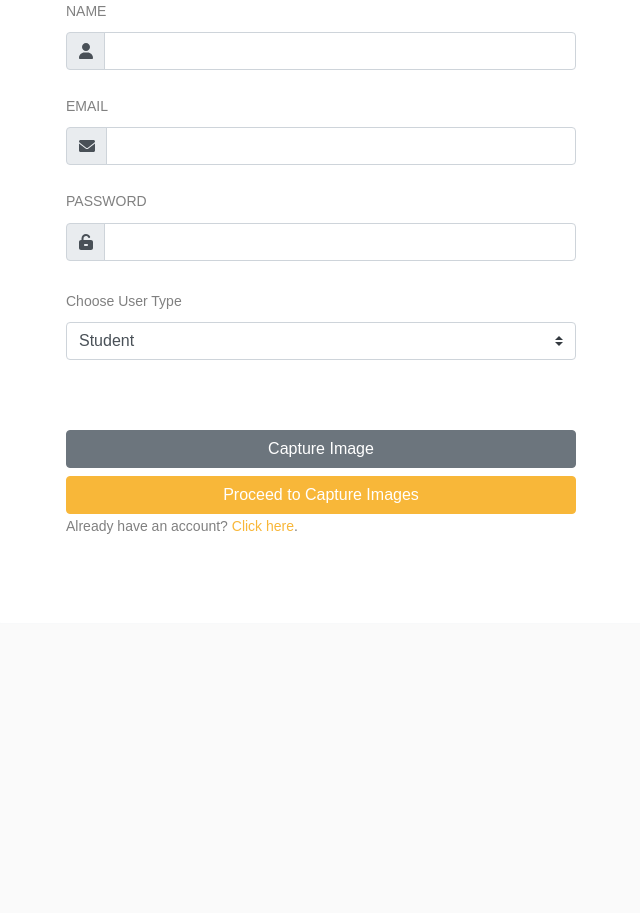
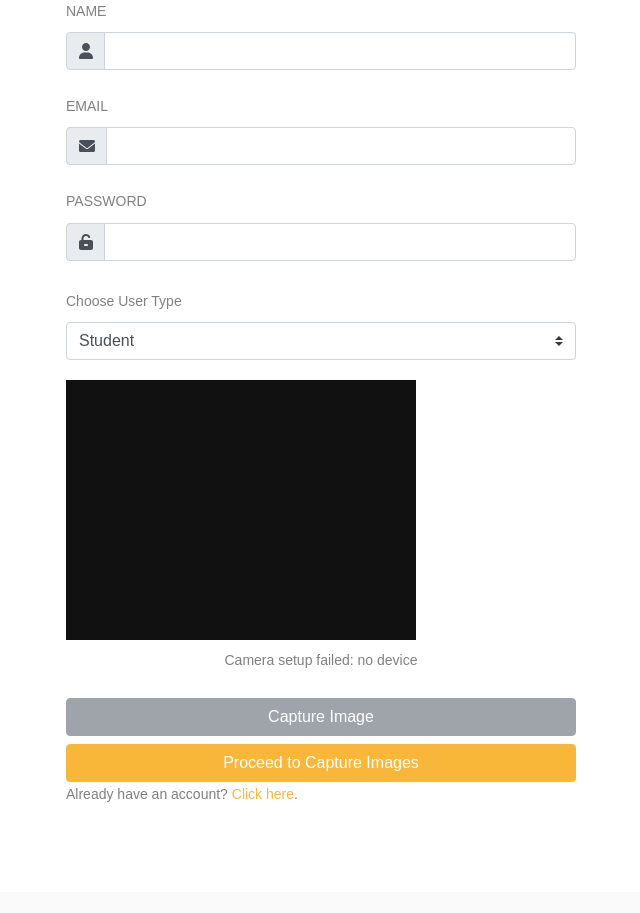
Before and after one commit to mudabs/Proctor, a Flask app: page /register in a window 1280 px wide. Shown: the part 854-1767 px from the top of the page, without its empty margins (319-959 px from the left). Before the commit the page ends 1388 px from the top, so only its background shows below. Run offline with Flask 3, Linux system fonts and the light colour scheme; data comes from the database, SQL or seed files in the repository; parts of the project's set-up code (start-up, migrations or seed data) failed here and were passed over; some libraries are stand-ins or nearby versions; some web fonts are replaced.

Commit message:
Use native browser camera capture for registration

```diff
--- a/templates/register.html
+++ b/templates/register.html
@@ -1,8 +1,6 @@
 {% extends 'loginbase.html' %}
 {% block title %}Register{% endblock %}
 {% block content %}
-<script src="https://cdnjs.cloudflare.com/ajax/libs/webcamjs/1.0.26/webcam.min.js"></script>
-
 <main>
     <section class="d-flex align-items-center my-5 mt-lg-6 mb-lg-5">
         <div class="container">
@@ -59,7 +57,8 @@
                                 </select>
                             </div>
 
-                            <div class="mx-auto" id="my_camera" style="width: 100%;"></div>
+                            <video id="camera" autoplay muted playsinline width="350" height="260"
+                                style="max-width: 100%; background: #111;"></video>
                             <br>
                             <div class="d-flex justify-content-center"" id="results" style="width: 100%;"></div>
                             <br>
@@ -85,36 +84,48 @@
 </main>
 
 <script>
-    Webcam.set({
-        width: 350,
-        height: 260,
-        image_format: 'jpeg',
-        jpeg_quality: 100
-    });
-    Webcam.attach('#my_camera');
+    const camera = document.getElementById('camera');
+    const captureButton = document.getElementById('capture');
+    let cameraStream = null;
 
-    document.getElementById('capture').addEventListener('click', function (event) {
-        event.preventDefault(); // Prevent form submission
-        take_snapshot();
+    async function startCamera() {
+        if (!window.isSecureContext && !['localhost', '127.0.0.1'].includes(location.hostname)) {
+            throw new Error('Camera access requires HTTPS on a remote server.');
+        }
+        cameraStream = await navigator.mediaDevices.getUserMedia({ video: true, audio: false });
+        camera.srcObject = cameraStream;
+        await camera.play();
+        captureButton.disabled = false;
+    }
+
+    captureButton.disabled = true;
+    startCamera().catch(error => {
+        document.getElementById('results').textContent = `Camera setup failed: ${error.message}`;
     });
 
-    function take_snapshot() {
-        Webcam.snap(function (data_uri) {
-            previewImage(data_uri);
-            sendImageToServer(data_uri);
-        });
-    }
+    captureButton.addEventListener('click', function (event) {
+        event.preventDefault();
+        if (!cameraStream || !camera.videoWidth) {
+            document.getElementById('results').textContent = 'Camera is not ready yet.';
+            return;
+        }
+        const canvas = document.createElement('canvas');
+        canvas.width = camera.videoWidth;
+        canvas.height = camera.videoHeight;
+        canvas.getContext('2d').drawImage(camera, 0, 0, canvas.width, canvas.height);
+        const dataUri = canvas.toDataURL('image/jpeg', 0.9);
+        previewImage(dataUri);
+        sendImageToServer(dataUri);
+    });
 
     function previewImage(data_uri) {
         document.getElementById('results').innerHTML = '<img src="' + data_uri + '"/>';
     }
 
     function sendImageToServer(data_uri) {
-        var name = document.getElementById('name').value;
-        name = name + '.jpg'
+        const name = document.getElementById('name').value;
         const formData = new FormData(document.getElementById('myForm'));
         formData.append('imageDataURL', data_uri);
-        formData.append('imageName', name);
 
         fetch('/captureImage', {
             method: 'POST',
@@ -122,24 +133,17 @@
         })
             .then(response => response.json())
             .then(result => {
-                console.log(result); // Check server response for success/errors
-                alert(result.message)
+                if (!result.ok) throw new Error(result.message || 'Image capture failed');
+                alert(result.message);
             })
             .catch(error => {
                 console.error('Error sending data:', error);
             });
     }
 
-    function captureImage() {
-        const name = document.getElementById('name').value;
-        const dataURI = Webcam.snap();
-        document.getElementById('results').innerHTML =
-            '<img src="' + dataURI + '"/>';
-        document.getElementById('captureForm').append(
-            '<input type="hidden" name="imageDataURL" value="' + dataURI + '">'
-        );
-        document.getElementById('captureForm').submit();
-    }
+    window.addEventListener('beforeunload', () => {
+        if (cameraStream) cameraStream.getTracks().forEach(track => track.stop());
+    });
 </script>
 
 {% endblock %}
```
